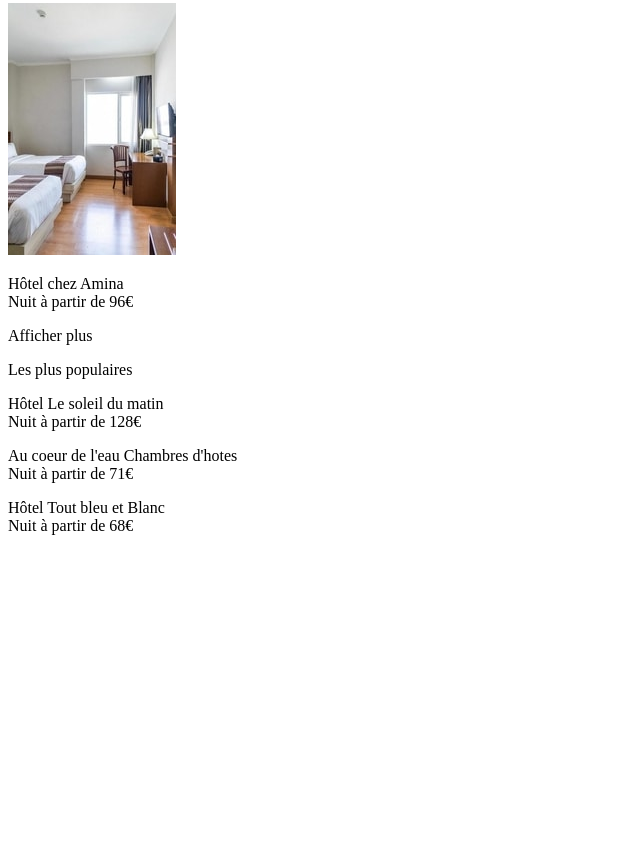
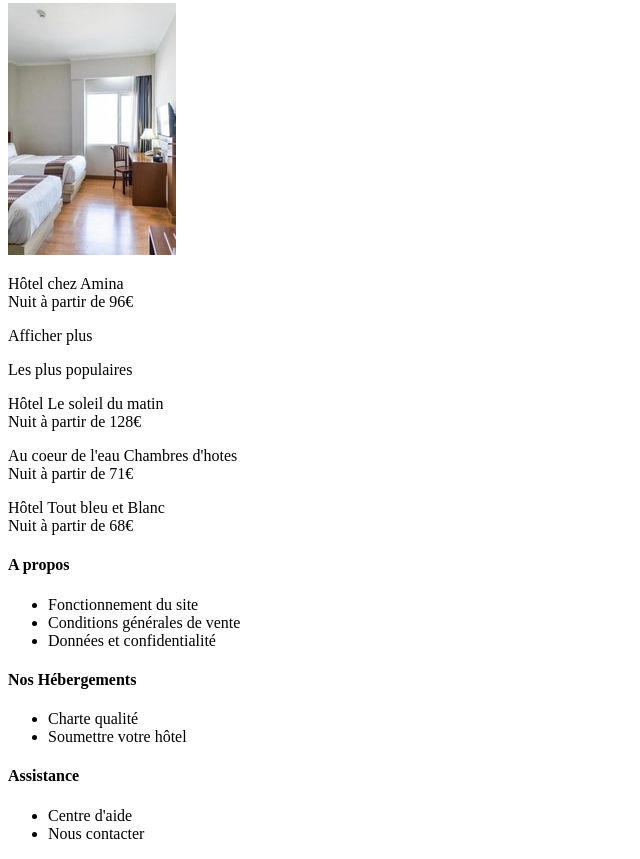
Before and after one commit to LeslyTF/FiacreLesly_2_22012021, a plain HTML site: page index.html in a window 1280 px wide. Shown: the part 1518-2377 px from the top of the page, without its empty margins (0-640 px from the left). Before the commit the page ends 2069 px from the top, so only its background shows below. Drawn offline with Linux system fonts and the light colour scheme.

Commit message:
ajout de footer complet

```diff
--- a/index.html
+++ b/index.html
@@ -79,6 +79,29 @@
                 <span>Nuit à partir de 68€</span></p></div>
             </aside>
         </section>
-        <footer></footer>
+        <footer>
+            <div>
+                <h4>A propos</h4>
+                <ul>
+                    <li>Fonctionnement du site</li>
+                    <li>Conditions générales de vente</li>
+                    <li>Données et confidentialité</li>
+                </ul>
+            </div>
+            <div>
+                <h4>Nos Hébergements</h4>
+                <ul>
+                    <li>Charte qualité</li>
+                    <li>Soumettre votre hôtel</li>
+                </ul>
+            </div>
+            <div>
+                <h4>Assistance</h4>
+                <ul>
+                    <li>Centre d'aide</li>
+                    <li>Nous contacter</li>
+                </ul>
+            </div>
+        </footer>
     </body>
 </html>
```
